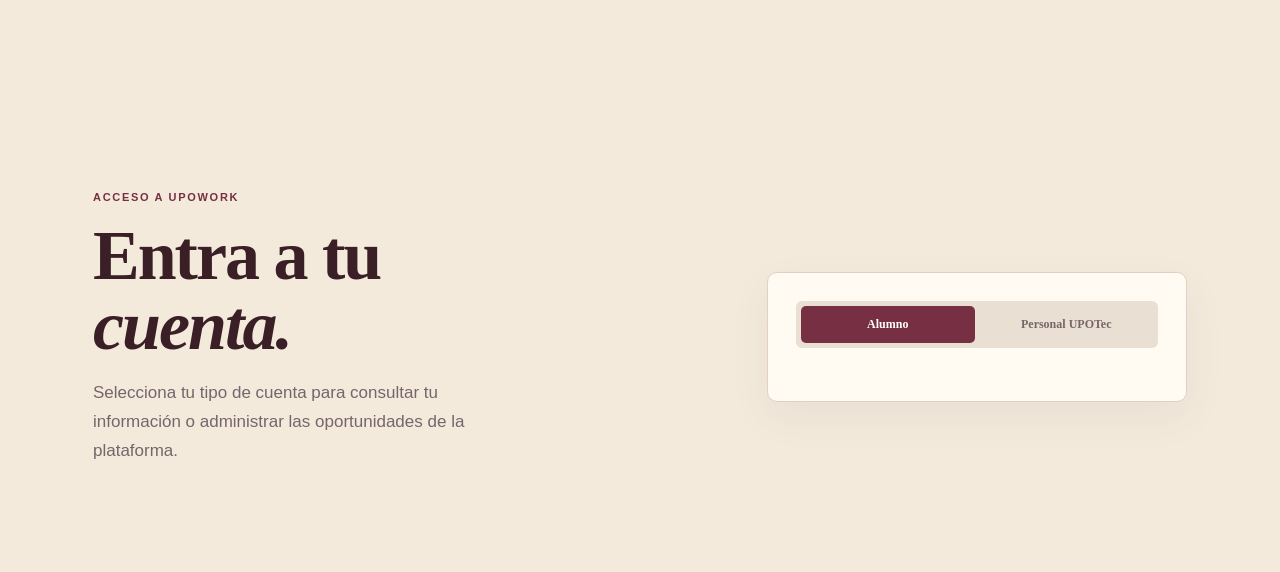
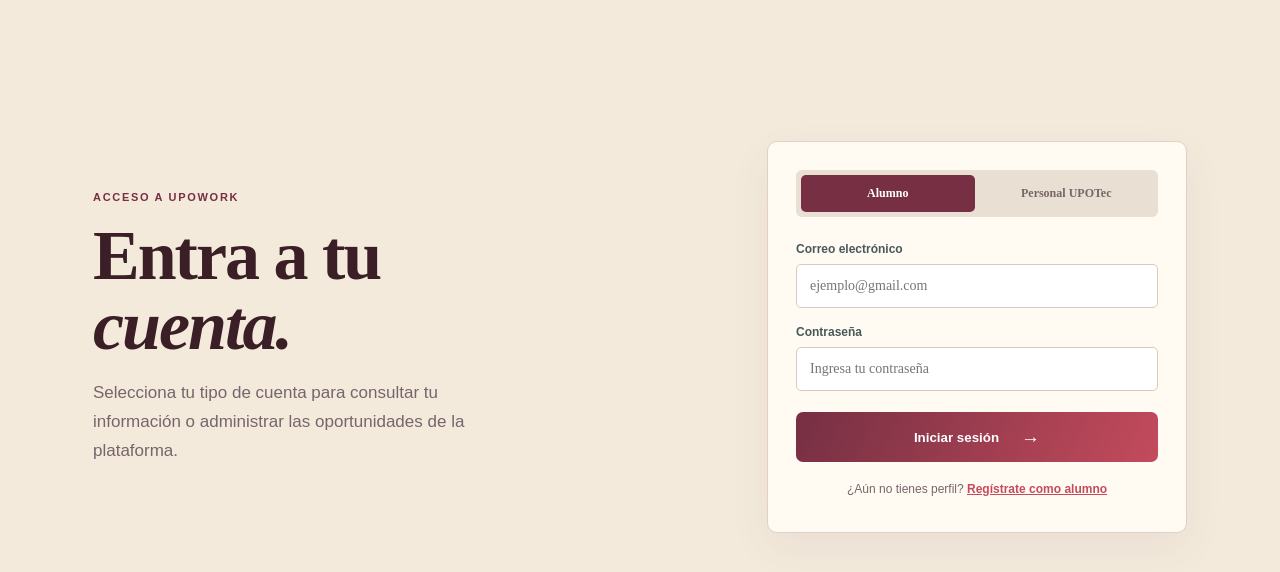
Before and after one commit to samantha-jocelyn-22/upowork-api, a Flask app: page /login in a window 1280 px wide. Shown: the part 76-648 px from the top of the page. Run offline with Flask 3, Linux system fonts and the light colour scheme.

Commit message:
Update login.html

```diff
--- a/templates/login.html
+++ b/templates/login.html
@@ -24,4 +24,18 @@
         <button type="button" class="role-tab selected" data-role="student">Alumno</button>
         <button type="button" class="role-tab" data-role="teacher">Personal UPOTec</button>
       </div>
-      <input type="hidden" name
+      <input type="hidden" name="role" value="student">
+      <label>Correo electrónico
+        <input name="email" type="email" required placeholder="ejemplo@gmail.com">
+      </label>
+      <label>Contraseña
+        <input name="password" type="password" required placeholder="Ingresa tu contraseña">
+      </label>
+      <button class="button login-button" type="submit">Iniciar sesión <span>→</span></button>
+      <p class="login-help">¿Aún no tienes perfil? <a href="/registrar">Regístrate como alumno</a></p>
+    </form>
+  </main>
+  <div class="toast" id="toast" role="status" aria-live="polite"></div>
+  <script src="/script.js"></script>
+</body>
+</html>
```
